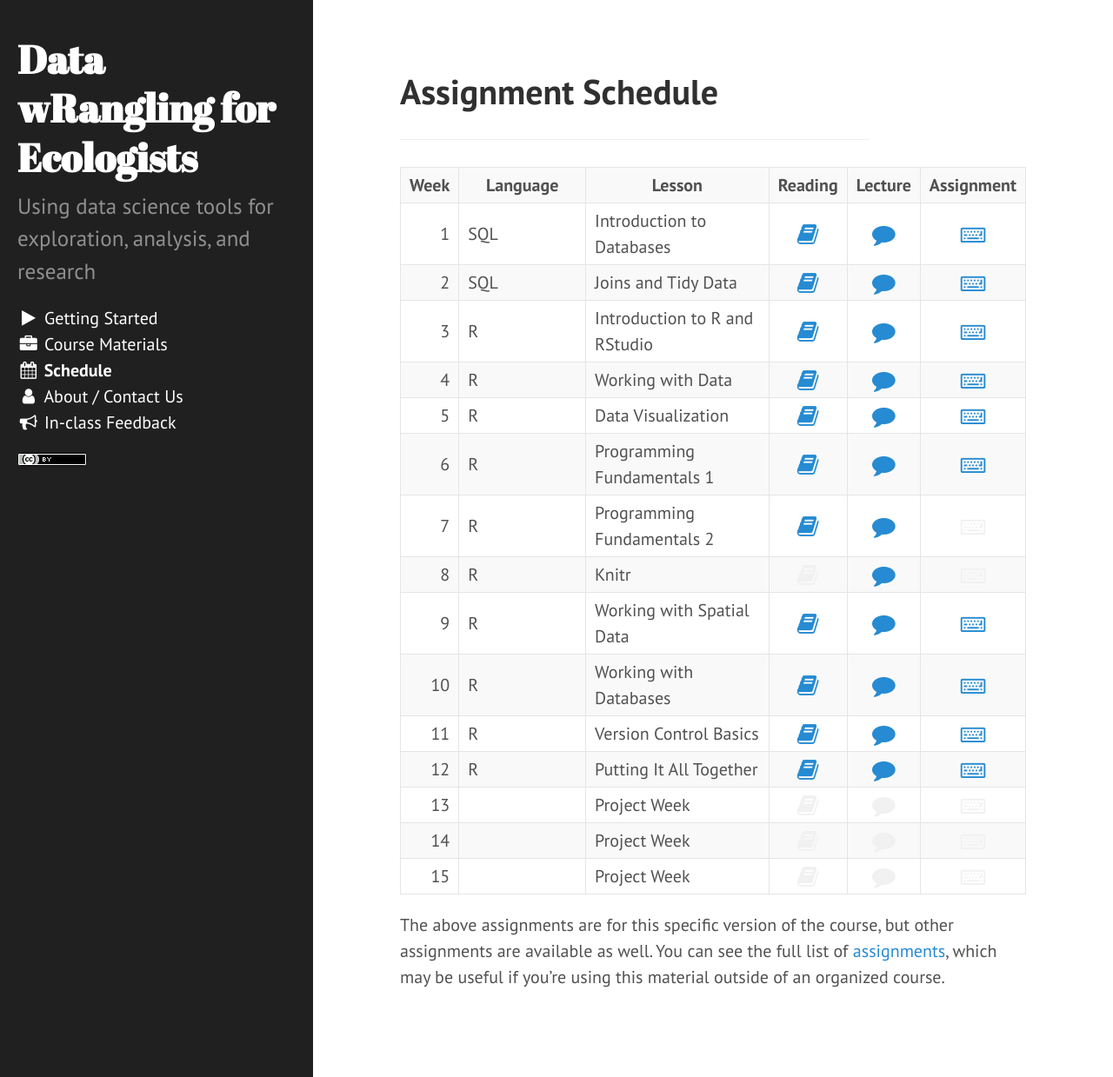
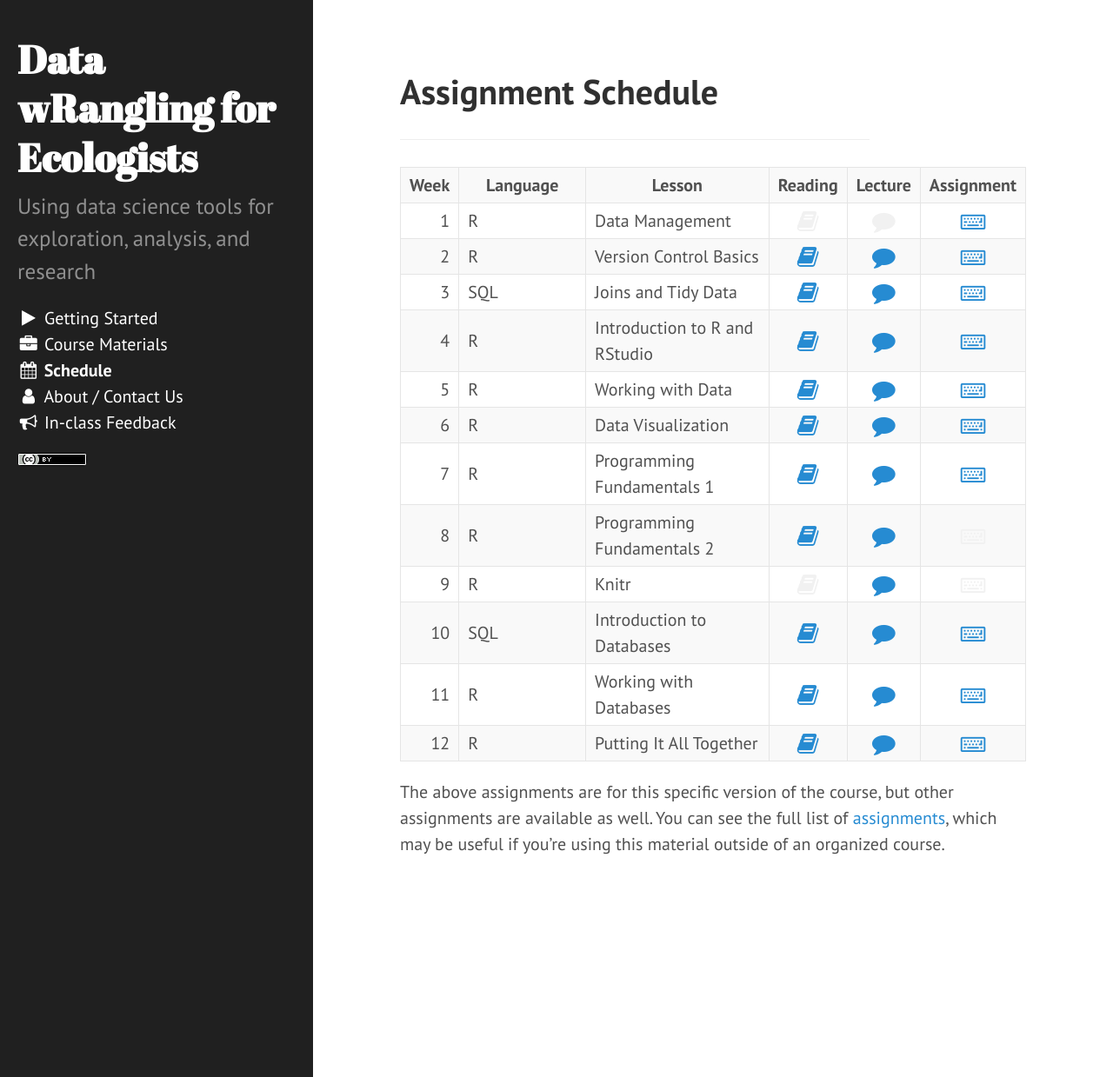
Before and after one commit to gge-ucd/wRangling-Ecology, a Jekyll site: the page built from schedule.md, in a window 1280 px wide and 1239 px high. Shown: the whole window at 87% size. Built offline with Jekyll 4.4.1, drawn with Linux system fonts in a browser that asks for light colours; nearby versions of some CDN libraries.

Commit message:
update materials and schedule

```diff
--- a/schedule.md
+++ b/schedule.md
@@ -1,11 +1,10 @@
 ---
 layout: page
 title: Assignment Schedule
-assignments: ['Introduction to Databases', 'Joins and Tidy Data',
+assignments: ['Data Management', 'Version Control Basics', 'Joins and Tidy Data',
 'Introduction to R and RStudio', 'Working with Data', 'Data Visualization',
-'Programming Fundamentals 1', 'Programming Fundamentals 2', 'Knitr', 'Working
-with Spatial Data','Working with Databases', 'Version Control Basics', 'Putting
-It All Together', 'Project Week', 'Project Week', 'Project Week']
+'Programming Fundamentals 1', 'Programming Fundamentals 2', 'Knitr','Introduction to Databases','Working with Databases', 'Putting
+It All Together']
 ---
 
 {% include assignments.html %}
```
Also changed, not shown: assignments/data-management.md (added, +20 -0 lines), assignments/index.md (+3 -1 lines), materials/r-before-we-start.md (+2 -2 lines), materials/R-ecology-work_dir_structure.png (added), materials/r_starting_example_script.png (added), materials/r_starting_how_it_should_like.png (added).
